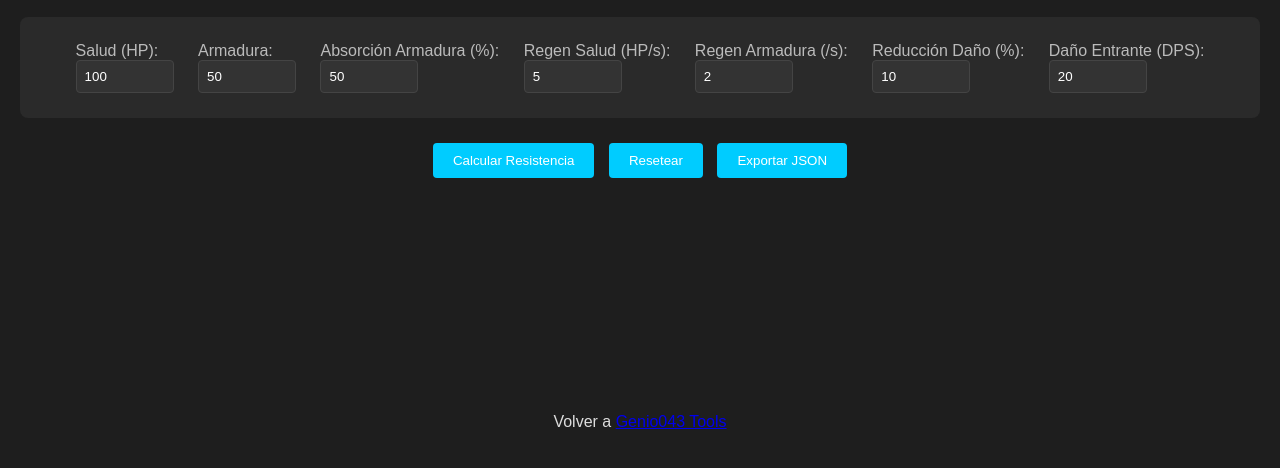
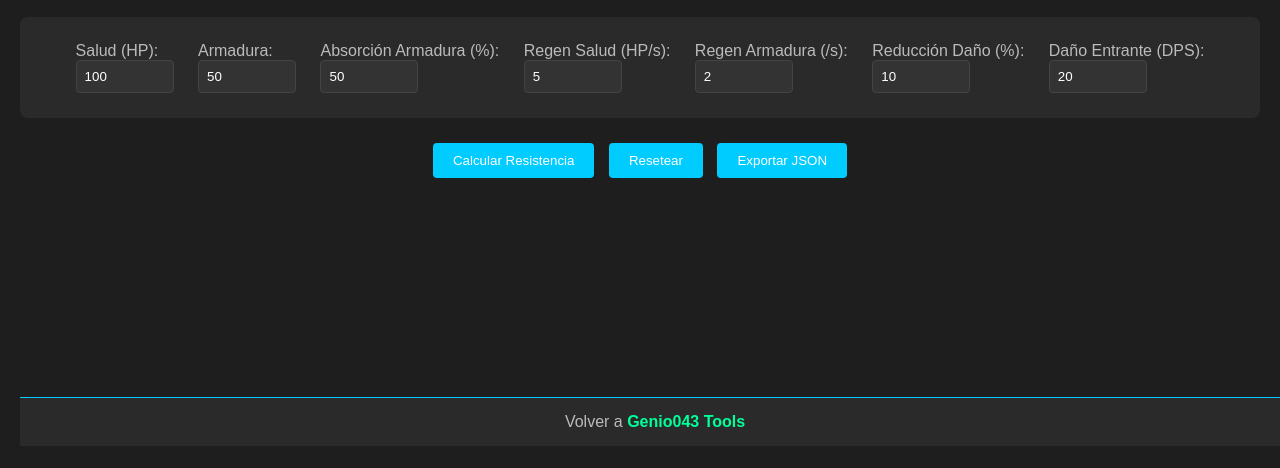
Before and after one commit to genio043/health-armor, a plain HTML site: page index.html in a window 1280 px wide. Shown: the part 92-560 px from the top of the page. Drawn offline with nearby package versions, Linux system fonts and the light colour scheme.

Commit message:
Update index.html

```diff
--- a/index.html
+++ b/index.html
@@ -43,6 +43,33 @@
         button:hover { background: #0099cc; }
         #result { margin: 20px; font-size: 20px; color: #00ff99; }
         canvas { max-width: 600px; margin: 20px auto; }
+        footer {
+            background: #2a2a2a;
+            padding: 15px;
+            text-align: center;
+            position: relative;
+            bottom: 0;
+            width: 100%;
+            border-top: 1px solid #00ccff;
+        }
+        footer p {
+            margin: 0;
+            font-size: 16px;
+            color: #bbb;
+        }
+        footer a {
+            color: #00ff99;
+            text-decoration: none;
+            font-weight: bold;
+            transition: all 0.3s;
+        }
+        footer a:hover {
+            color: #1e1e1e;
+            background: #00ff99;
+            padding: 5px 10px;
+            border-radius: 4px;
+            box-shadow: 0 0 10px #00ff99;
+        }
     </style>
 </head>
 <body>
```
